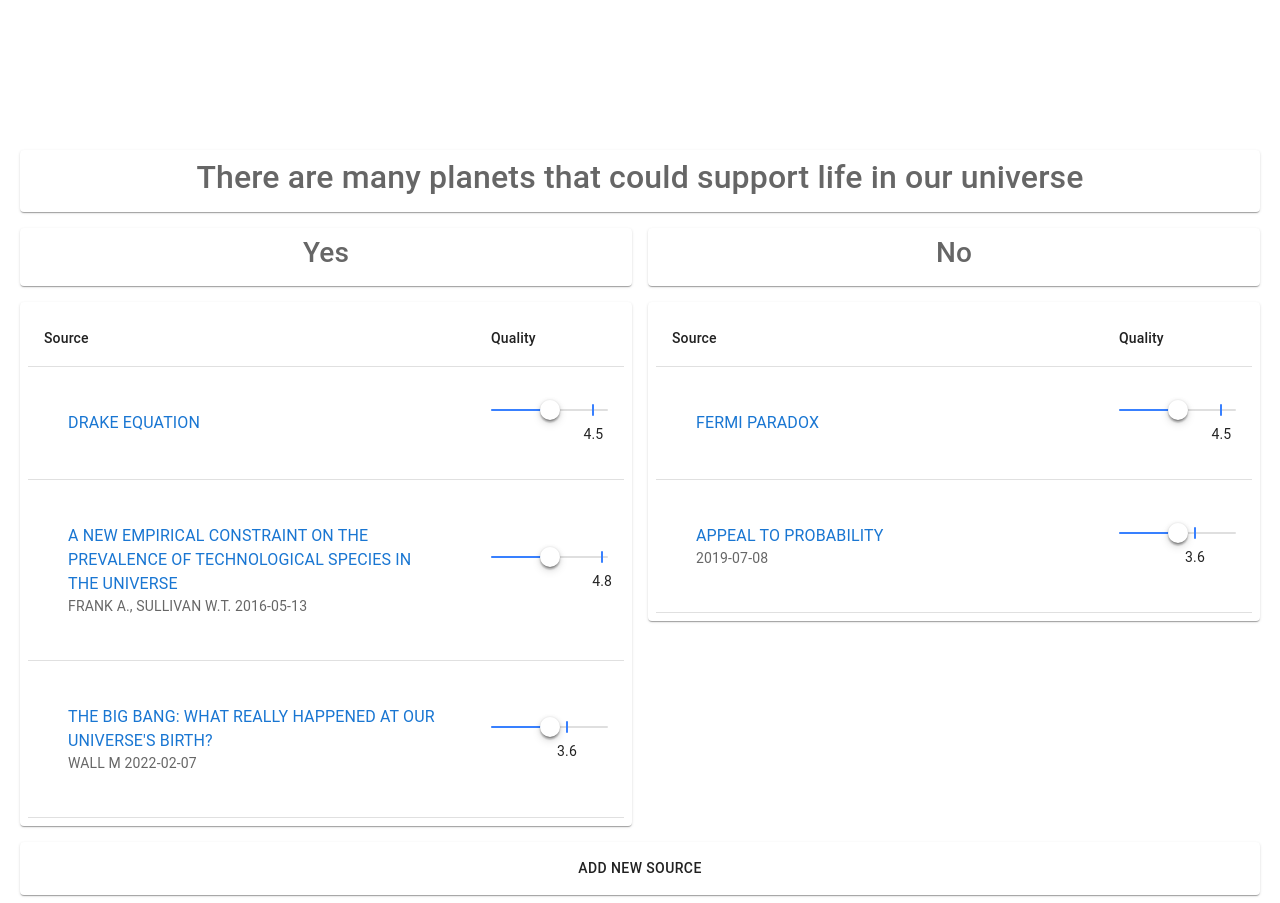
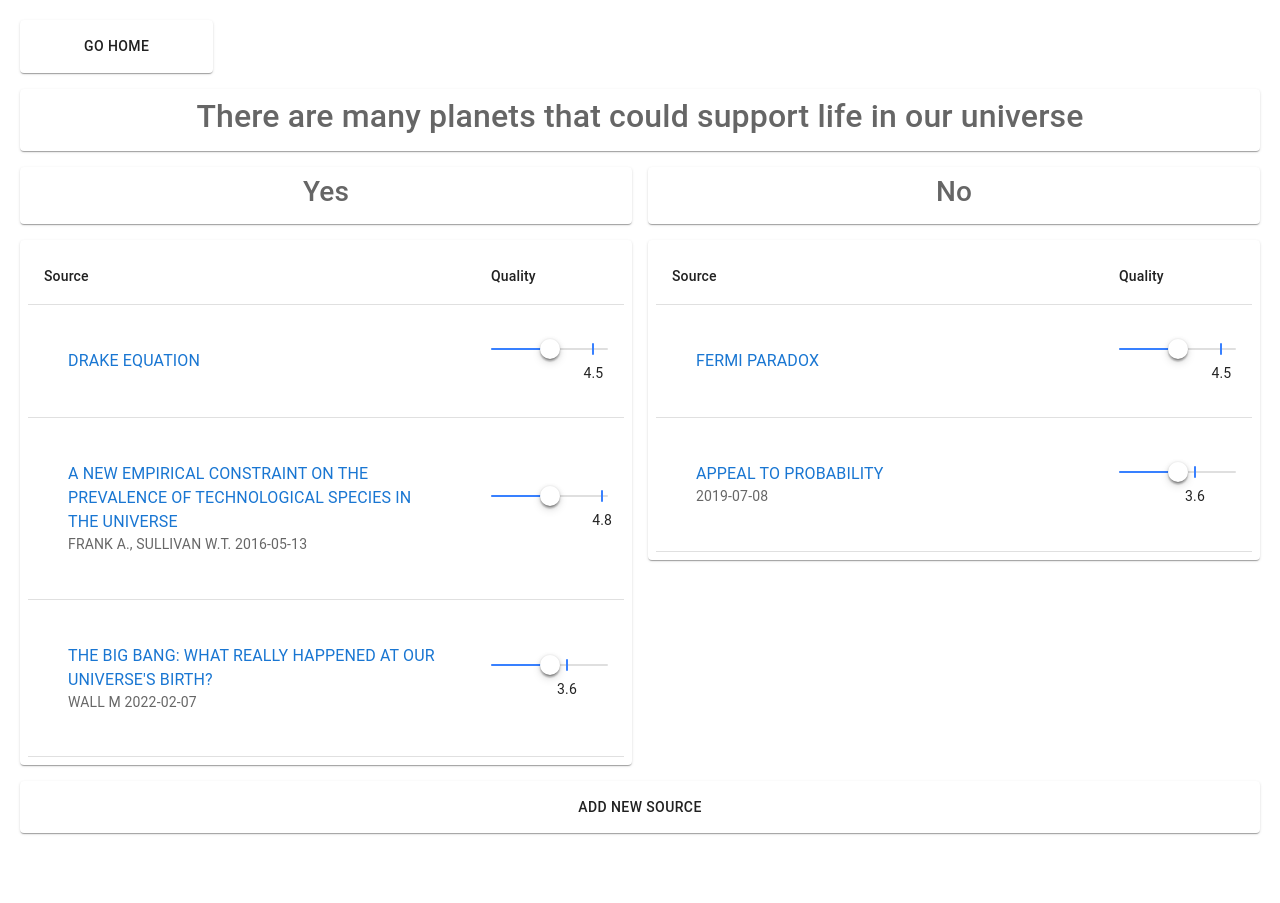
Before and after one commit to UWSocialComputing/Wild-Swaying-Goats-Project, a React (Create React App) app in the folder wild-swaying-goats-app/: page /there-are-many-planets-that-could-support-life-in-our-universe in a window 1280 px wide. After the commit the page ends 841 px from the top, so only its background shows below. Built offline with nearby package versions, Linux system fonts and the light colour scheme.

Commit message:
Use useReducer to have global state to add sources

```diff
--- a/wild-swaying-goats-app/src/AddSourcePage.js
+++ b/wild-swaying-goats-app/src/AddSourcePage.js
@@ -5,6 +5,7 @@ import {Link} from "react-router-dom";
 import { LocalizationProvider, DatePicker } from "@mui/lab";
 import AdapterDateFns from '@mui/lab/AdapterDateFns';
 import sources from "./data/sources.json";
+import { useNavigate } from 'react-router-dom';
 
 function RenderForm(props) {
 
@@ -164,6 +165,7 @@ function RenderForm(props) {
 // This is where we should keep ALL
 // of our variables
 function AddSourceForm(props) {
+  let navigate = useNavigate();
 
   const [date, setDate] = useState(new Date())
   const [source, setSource] = useState({
@@ -180,18 +182,19 @@ function AddSourceForm(props) {
       title: source.title,
       authors: source.authors,
       sourceLink: source.sourceLink,
-      date: date
+      date: date.toLocaleDateString("en-US"),
+      average: 3.0
     }
 
-    const newSources = [...sources, newSource]
+    event.preventDefault();
+    props.dispatch({
+      type: 'ADD_SOURCE',
+      url: props.url,
+      side: source.side + 1,
+      source: newSource
+    });
 
-    const fileData = JSON.stringify(newSources);
-    const blob = new Blob([fileData], {type: "text/plain"});
-    const url = URL.createObjectURL(blob);
-    const link = document.createElement('a');
-    link.download = 'sources.json';
-    link.href = url;
-    link.click();
+    navigate(props.url);
   }
 
   const handleSourceChange = (event) => {
@@ -225,7 +228,7 @@ export default function AddSourcePage(props) {
 
   return (
     <div className="App">
-      <AddSourceForm side1={props.side1} side2={props.side2}/>
+      <AddSourceForm url={props.url} side1={props.side1} side2={props.side2} store={props.store} dispatch={props.dispatch}/>
     </div>
   );
 }
--- a/wild-swaying-goats-app/src/App.js
+++ b/wild-swaying-goats-app/src/App.js
@@ -9,15 +9,21 @@ function App() {
   function reducer(state, action) {
     switch(action.type) {
       case 'ADD_DISCUSSION':
-        return {
-          state
-        }
+        state.discussions.add(action);
+        return state;
       case 'ADD_SOURCE':
-        return {
-          state
-        }
+        let sideString = "side" + action.side + "Sources";
+        let discussionData;
+        state.discussions.forEach((i) => {
+          if (i.url === action.url) {
+            discussionData = i.data;
+          }
+        })
+        let sideSources = discussionData[sideString];
+        sideSources.push(action.source);
+        return state;
       default:
-        return state
+        return state;
     }
   }
 
@@ -27,7 +33,7 @@ function App() {
     return(
       <>
       <Route path={i.url} element={<BibliographyPage url={i.url} store={store} dispatch={dispatch}/>} />
-      <Route path={i.url + "/add-source"} element={<AddSourcePage side1={i.data.side1} side2={i.data.side2}/>}/>
+      <Route path={i.url + "/add-source"} element={<AddSourcePage url={i.url} side1={i.data.side1} side2={i.data.side2} store={store} dispatch={dispatch}/>}/>
       </>
     );
   });
--- a/wild-swaying-goats-app/src/BibliographyPage.js
+++ b/wild-swaying-goats-app/src/BibliographyPage.js
@@ -9,6 +9,7 @@ import {
   Grid,
   Paper
 } from "@material-ui/core";
+import { useNavigate } from "react-router-dom";
 
 function createData(source, score) {
   return { source, score };
@@ -31,14 +32,26 @@ export default function BibliograpyPage(props) {
       data = i.data;
     }
   })
+
   let discussionTitle = data.discussionTitle;
   let side1 = data.side1;
   let side2 = data.side2;
   let side1Sources = data.side1Sources.map(function(i) {return createData(<Source displayText={i.title} author={i.authors} link={i.sourceLink} date={i.date}/>, <SliderScore average={i.average}/>)});
   let side2Sources = data.side2Sources.map(function(i) {return createData(<Source displayText={i.title} author={i.authors} link={i.sourceLink} date={i.date}/>, <SliderScore average={i.average}/>)});
+
+  let navigate = useNavigate();
   return (
-    <div style={{ marginLeft: "20px", marginRight: "20px", marginTop: "150px" }}>
+    <div style={{ marginLeft: "20px", marginRight: "20px", marginTop: "20px" }}>
       <Grid container p={2} spacing={2}>
+        <Grid item xs={2}>
+          <Item>
+            <Button backgroundColor="#b4c5ed" onClick={() => {
+              navigate("/");
+            }}>
+              Go Home
+            </Button>
+          </Item>
+        </Grid>
         <Grid item xs={12}>
           <Item>
             <h2>
@@ -74,7 +87,9 @@ export default function BibliograpyPage(props) {
 
         <Grid item xs={12}>
           <Item>
-            <Button backgroundColor="#b4c5ed" href={props.url + "/add-source"}>
+            <Button backgroundColor="#b4c5ed" onClick={() => {
+              navigate(props.url + "/add-source");
+            }}>
               Add New Source
             </Button>
           </Item>
```
